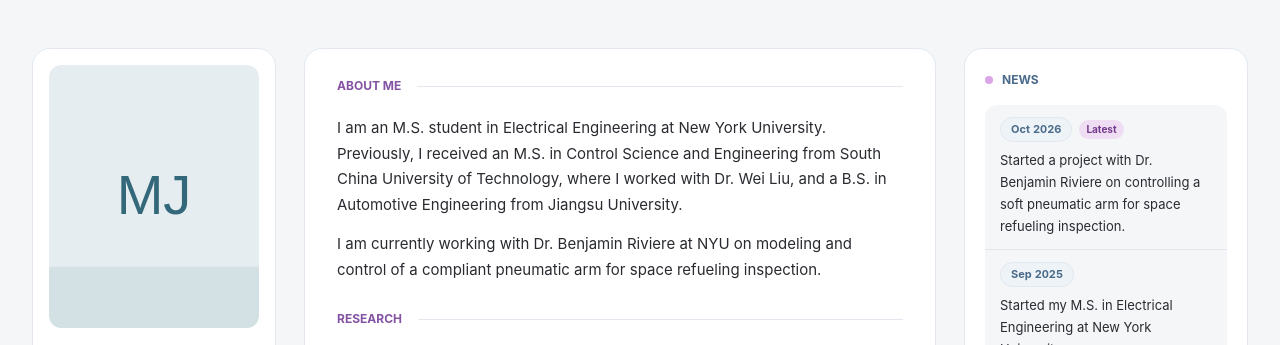
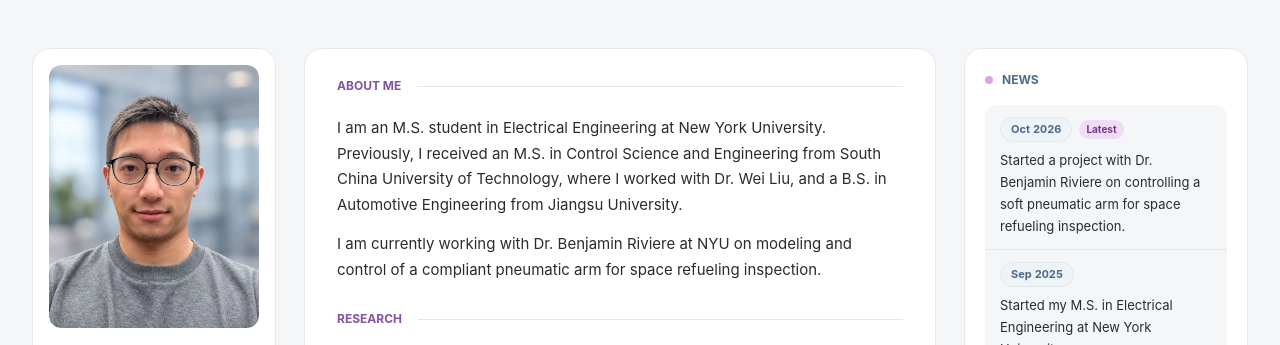
Before and after one commit to mj3664-web/homepage, a plain HTML site: page index.html in a window 1280 px wide. Shown: the top 345 px of the page. Drawn offline with Linux system fonts and the light colour scheme.

Commit message:
Add profile photo
Co-Authored-By: Claude Opus 5.5 <noreply@anthropic.com>
Claude-Session: https://claude.ai/code/session_01SWPavJZp65t57UTzzmps4M

```diff
--- a/index.html
+++ b/index.html
@@ -17,7 +17,7 @@
       <header class="profile" aria-labelledby="page-title">
         <div class="profile-inner">
           <figure class="portrait">
-            <img src="assets/images/avatar.svg" alt="Mengqi Jia monogram" width="480" height="600" fetchpriority="high">
+            <img src="assets/images/portrait.jpg" alt="Portrait of Mengqi Jia" width="640" height="800" fetchpriority="high">
           </figure>
           <div class="profile-identity">
             <h1 id="page-title">Mengqi Jia</h1>
```
Also changed, not shown: assets/images/portrait.jpg (added), docs/preview-desktop.png, docs/preview-mobile.png.
